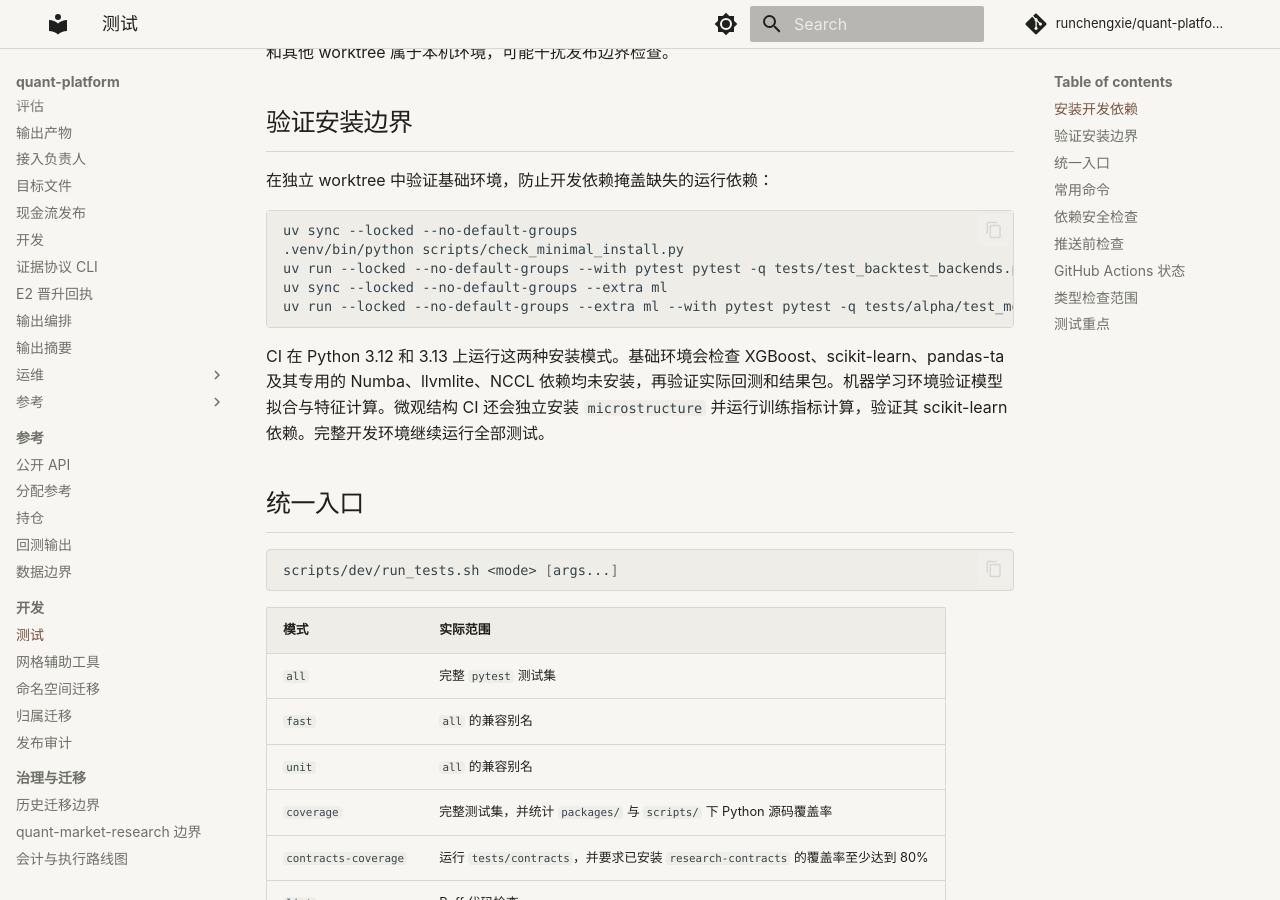
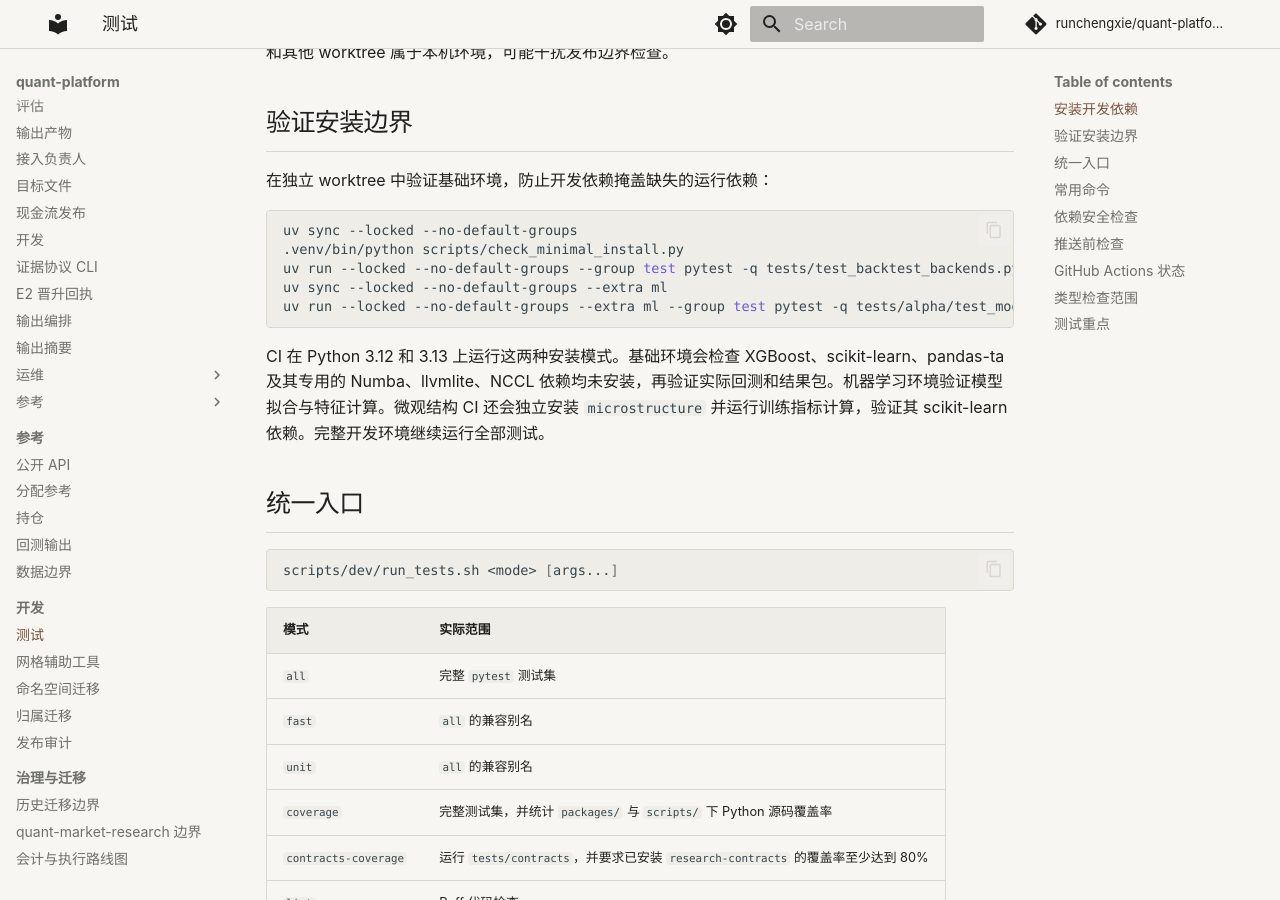
Before and after one commit to runchengxie/quant-platform, an MkDocs documentation site: the page built from docs/testing.md, in a window 1280 px wide and 900 px high, scrolled down 544 px. Built offline with MkDocs 1.6.1 and Material for MkDocs 9.7.7, drawn with Linux system fonts in a browser that asks for light colours; comment, search, counter and statistics services are not loaded.

Commit message:
Lock lightweight test dependencies for installation checks

````diff
--- a/docs/testing.md
+++ b/docs/testing.md
@@ -27,9 +27,9 @@ uv sync --locked --all-groups --reinstall-package research-contracts
 ```bash
 uv sync --locked --no-default-groups
 .venv/bin/python scripts/check_minimal_install.py
-uv run --locked --no-default-groups --with pytest pytest -q tests/test_backtest_backends.py tests/test_backtest_bundle.py tests/test_optimizer_backends.py tests/test_execution_sim.py
+uv run --locked --no-default-groups --group test pytest -q tests/test_backtest_backends.py tests/test_backtest_bundle.py tests/test_optimizer_backends.py tests/test_execution_sim.py
 uv sync --locked --no-default-groups --extra ml
-uv run --locked --no-default-groups --extra ml --with pytest pytest -q tests/alpha/test_modeling.py tests/alpha/test_feature_engineering_short_series.py
+uv run --locked --no-default-groups --extra ml --group test pytest -q tests/alpha/test_modeling.py tests/alpha/test_feature_engineering_short_series.py
 ```
 
 CI 在 Python 3.12 和 3.13 上运行这两种安装模式。基础环境会检查 XGBoost、scikit-learn、pandas-ta 及其专用的 Numba、llvmlite、NCCL 依赖均未安装，再验证实际回测和结果包。机器学习环境验证模型拟合与特征计算。微观结构 CI 还会独立安装 `microstructure` 并运行训练指标计算，验证其 scikit-learn 依赖。完整开发环境继续运行全部测试。
--- a/pyproject.toml
+++ b/pyproject.toml
@@ -40,6 +40,7 @@ qlib = ["pyqlib>=0.9.5"]
 microstructure = ["polars>=1.0", "torch>=2.0", "scikit-learn>=1.9.0"]
 
 [dependency-groups]
+test = ["pytest>=9.0.3"]
 dev = [
   "pandas-ta>=0.3.14b0",
   "scikit-learn>=1.9.0",
````
Also changed, not shown: 2 other files.
